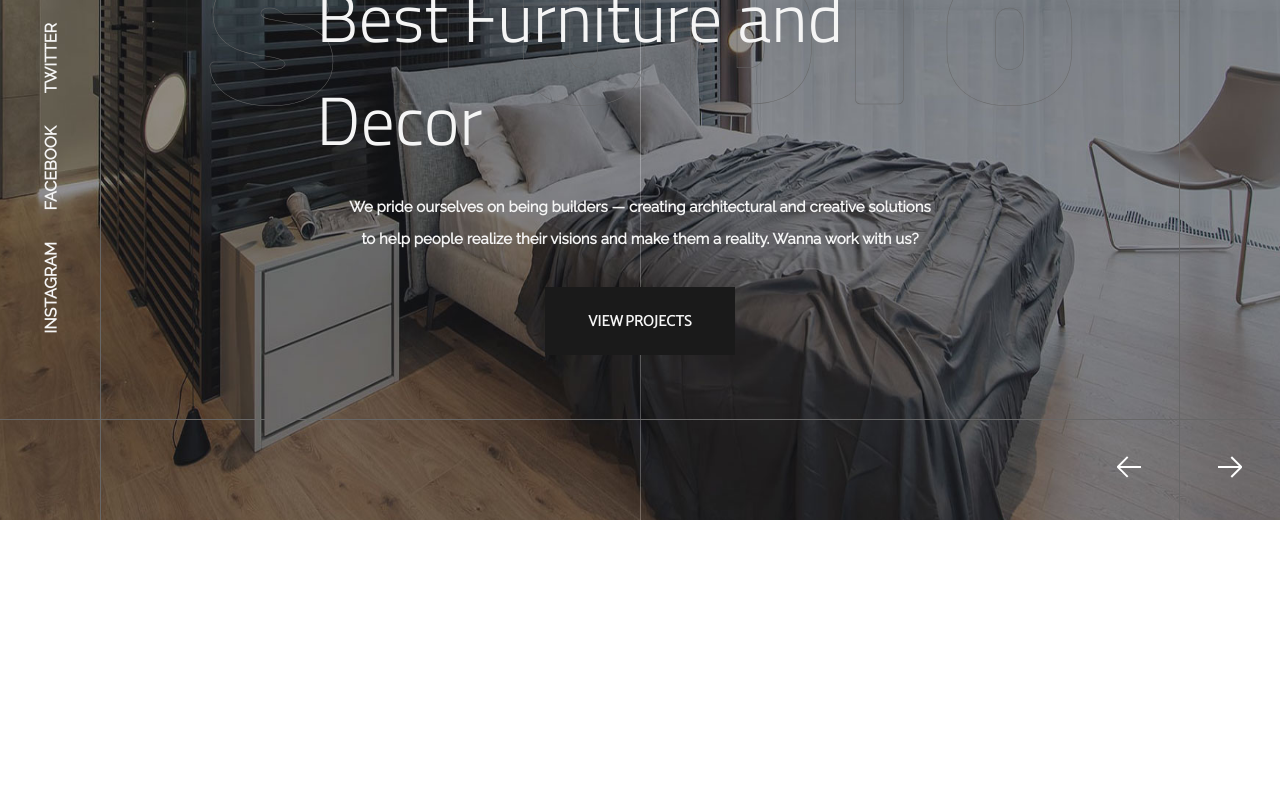
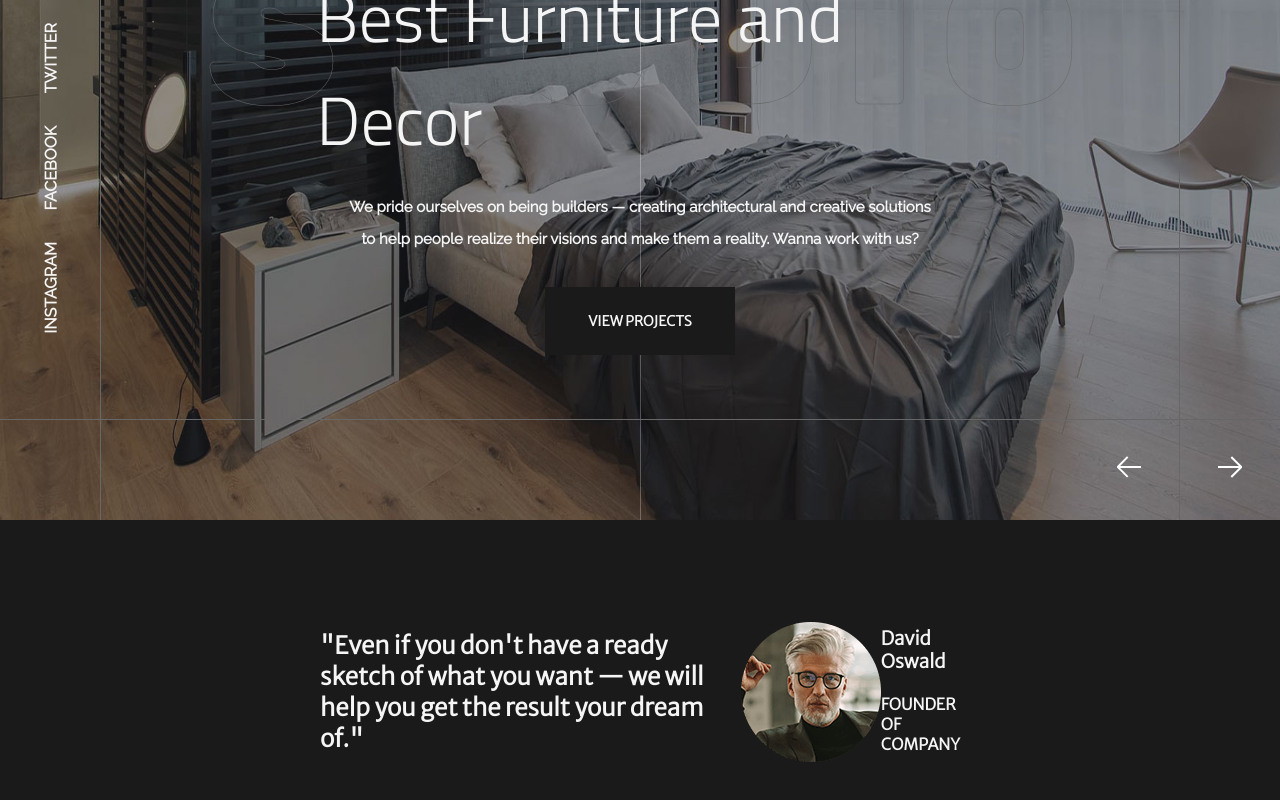
Before and after one commit to SharjeelSIqbal/headwire-assessment, a React (Create React App) app: page / in a window 1280 px wide. Shown: the part 280-1080 px from the top of the page. Before the commit the page ends 800 px from the top, so only its background shows below. Built offline with nearby package versions, Linux system fonts and the light colour scheme.

Commit message:
Started founder section

```diff
--- a/src/App.jsx
+++ b/src/App.jsx
@@ -1,7 +1,10 @@
-import { Grid } from './components'
+import { Grid, Founder } from './components'
 
 const App = () => (
+  <>
     <Grid />
+    <Founder />
+  </>
   )
 
 
--- /dev/null
+++ b/src/components/founder.jsx
@@ -0,0 +1,18 @@
+const Founder = () => (
+  <div className='founder-section row-center'>
+    <div className="founder-container row-center white-text merriweather">
+      <h2>
+        "Even if you don't have a ready sketch of what you
+         want &mdash; we will help you get the result your
+         dream of."
+      </h2>
+      <img src="/imgs/founder-of-company.png" alt="Founder of Company David Oswald" />
+      <div className="white-text">
+        <h3>David Oswald</h3>
+        <h4>FOUNDER OF COMPANY</h4>
+      </div>
+    </div>
+  </div>
+)
+
+export default Founder
--- a/src/components/grid-layout/grid-header.jsx
+++ b/src/components/grid-layout/grid-header.jsx
@@ -18,7 +18,7 @@ const GridHeader = () =>  {
     path: '/blog'
   }, {
     heading: 'CONTACTS',
-    path: '/contact'
+    path: '/contacts'
   }]
 
  return (
@@ -27,14 +27,15 @@ const GridHeader = () =>  {
        {headerLinks.map(link => {
          if(link.heading !== 'CONTACTS') {
           return (
-            <li key={link.path} className='header-links white-text row-center relative'>
-              <a>{link.heading}<span className='chevron-bottom'></span></a>
+            <li key={link.path} className='header-links row-center relative'>
+              <a className='white-text' href={link.path}>{link.heading}<span className='chevron-bottom'></span></a>
               {window.location.pathname === link.path && <div className="triangle" />}
            </li>
              )}
              return (
-              <li key={link.path} className='header-links white-text row-center relative'>
-                <a>{link.heading}</a>
+              <li key={link.path} className='header-links row-center relative'>
+                <a className='white-text' href={link.path}>{link.heading}</a>
+                 {window.location.pathname === link.path && <div className="triangle" />}
               </li>
              )}
          )}
--- a/src/components/index.js
+++ b/src/components/index.js
@@ -1,5 +1,6 @@
 import { default as Grid } from './grid'
-
+import { default as Founder } from './founder'
 export {
-  Grid
+  Grid,
+  Founder
 }
--- /dev/null
+++ b/src/founder.css
@@ -0,0 +1,8 @@
+.founder-section {
+  background-color: #1A1A1A;
+  padding: 5.5rem 0;
+}
+
+.founder-container {
+  max-width: 50%;
+}
--- a/src/index.js
+++ b/src/index.js
@@ -2,6 +2,7 @@ import React from 'react';
 import ReactDOM from 'react-dom';
 import './index.css';
 import './layout.css'
+import './founder.css'
 import App from './App';
 import reportWebVitals from './reportWebVitals';
 
```
